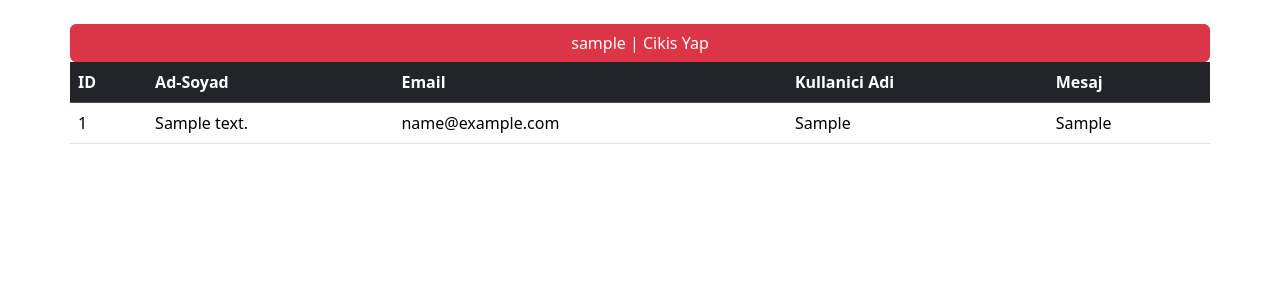
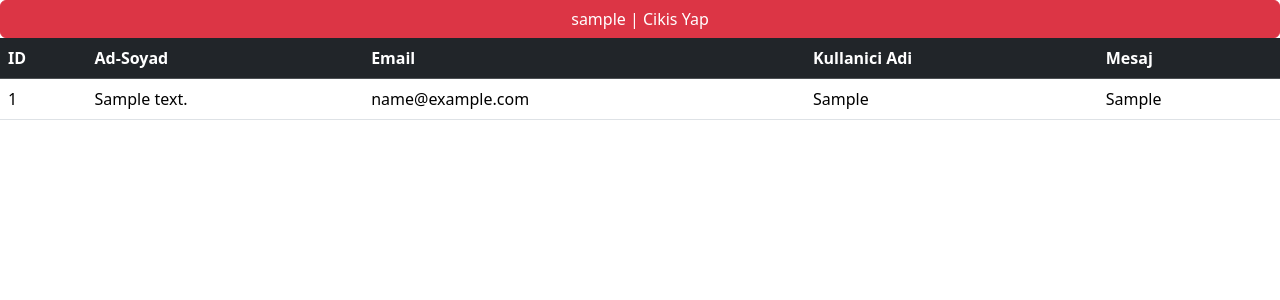
Before and after one commit to omerfarukkocaman/Web-Teknolojileri---Proje, a PHP site: page /php/mesaj.php in a window 1280 px wide. Shown: the top 300 px of the page. Run offline with PHP 8.4, Linux system fonts and the light colour scheme; the visitor is signed in with stand-in values (Sample User, id 1); tables that the repository leaves empty or names only in its code hold one stand-in row (values such as "Sample post").

Commit message:
Son hamle ve host kısmına geçildi

```diff
--- a/php/mesaj.php
+++ b/php/mesaj.php
@@ -9,8 +9,7 @@
   </head>
   <body>
     <main>
-      <div class="container">
-        <br>
+      <div class="container-fluid">
         <div class="row">
           <table class="table">
             <tr class="table-dark">
```
